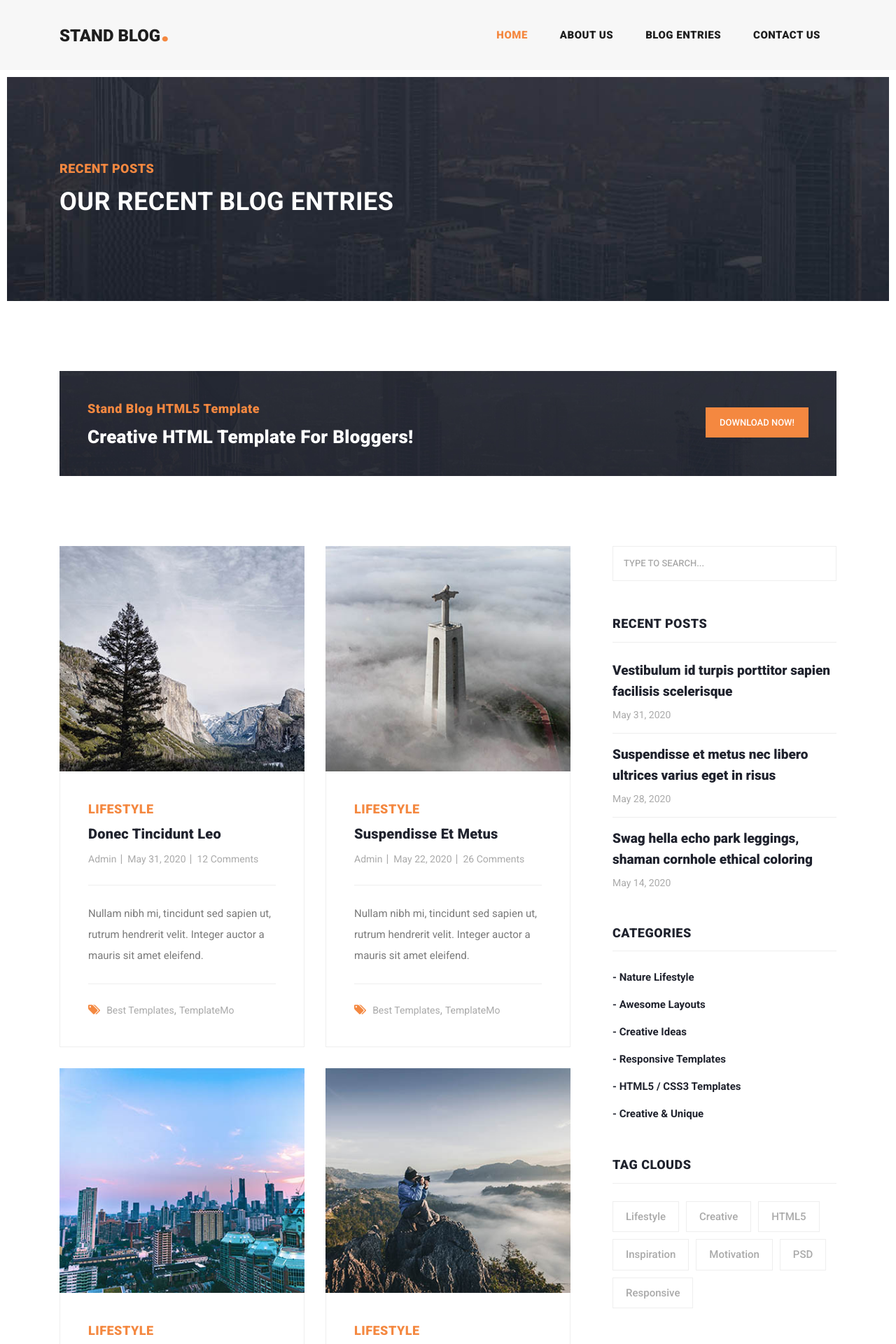
After one commit to mrzfvl3908/TestBlogPro, a Django app: page /blog/ in a window 1280 px wide. The commit adds this page. Shown: the top 1920 px of the page at 70% size. Run offline with Django 5.2, Linux system fonts and the light colour scheme; some libraries are stand-ins or nearby versions.

Commit message:
add blog_app and templates
add blog_app and templates and edit urls.py org pro

```diff
--- a/TestBlogPro/urls.py
+++ b/TestBlogPro/urls.py
@@ -24,6 +24,7 @@ urlpatterns = [
     path('', include('home_app.urls')),
     path('', include('about_app.urls')),
     path('', include('contact_app.urls')),
+    path('blog/', include('blog_app.urls')),
 ]
 urlpatterns += static(settings.STATIC_URL, document_root=settings.STATIC_ROOT)
 
--- /dev/null
+++ b/blog_app/templates/blog_app/blog.html
@@ -0,0 +1,318 @@
+{% extends 'base.html' %}
+{% load static %}
+
+{% block title %}
+    Blog
+{% endblock %}
+
+{% block content %}
+    <!-- Page Content -->
+    <!-- Banner Starts Here -->
+    <div class="heading-page header-text">
+        <section class="page-heading">
+            <div class="container">
+                <div class="row">
+                    <div class="col-lg-12">
+                        <div class="text-content">
+                            <h4>Recent Posts</h4>
+                            <h2>Our Recent Blog Entries</h2>
+                        </div>
+                    </div>
+                </div>
+            </div>
+        </section>
+    </div>
+
+    <!-- Banner Ends Here -->
+
+    <section class="call-to-action">
+        <div class="container">
+            <div class="row">
+                <div class="col-lg-12">
+                    <div class="main-content">
+                        <div class="row">
+                            <div class="col-lg-8">
+                                <span>Stand Blog HTML5 Template</span>
+                                <h4>Creative HTML Template For Bloggers!</h4>
+                            </div>
+                            <div class="col-lg-4">
+                                <div class="main-button">
+                                    <a href="https://templatemo.com/tm-551-stand-blog" target="_parent">Download
+                                        Now!</a>
+                                </div>
+                            </div>
+                        </div>
+                    </div>
+                </div>
+            </div>
+        </div>
+    </section>
+
+
+    <section class="blog-posts grid-system">
+        <div class="container">
+            <div class="row">
+                <div class="col-lg-8">
+                    <div class="all-blog-posts">
+                        <div class="row">
+                            <div class="col-lg-6">
+                                <div class="blog-post">
+                                    <div class="blog-thumb">
+                                        <img src="{% static 'assets/images/blog-thumb-01.jpg' %}" alt="">
+                                    </div>
+                                    <div class="down-content">
+                                        <span>Lifestyle</span>
+                                        <a href="post-details.html"><h4>Donec tincidunt leo</h4></a>
+                                        <ul class="post-info">
+                                            <li><a href="#">Admin</a></li>
+                                            <li><a href="#">May 31, 2020</a></li>
+                                            <li><a href="#">12 Comments</a></li>
+                                        </ul>
+                                        <p>Nullam nibh mi, tincidunt sed sapien ut, rutrum hendrerit velit. Integer
+                                            auctor a mauris sit amet eleifend.</p>
+                                        <div class="post-options">
+                                            <div class="row">
+                                                <div class="col-lg-12">
+                                                    <ul class="post-tags">
+                                                        <li><i class="fa fa-tags"></i></li>
+                                                        <li><a href="#">Best Templates</a>,</li>
+                                                        <li><a href="#">TemplateMo</a></li>
+                                                    </ul>
+                                                </div>
+                                            </div>
+                                        </div>
+                                    </div>
+                                </div>
+                            </div>
+                            <div class="col-lg-6">
+                                <div class="blog-post">
+                                    <div class="blog-thumb">
+                                        <img src="{% static 'assets/images/blog-thumb-02.jpg' %}" alt="">
+                                    </div>
+                                    <div class="down-content">
+                                        <span>Lifestyle</span>
+                                        <a href="post-details.html"><h4>Suspendisse et metus</h4></a>
+                                        <ul class="post-info">
+                                            <li><a href="#">Admin</a></li>
+                                            <li><a href="#">May 22, 2020</a></li>
+                                            <li><a href="#">26 Comments</a></li>
+                                        </ul>
+                                        <p>Nullam nibh mi, tincidunt sed sapien ut, rutrum hendrerit velit. Integer
+                                            auctor a mauris sit amet eleifend.</p>
+                                        <div class="post-options">
+                                            <div class="row">
+                                                <div class="col-lg-12">
+                                                    <ul class="post-tags">
+                                                        <li><i class="fa fa-tags"></i></li>
+                                                        <li><a href="#">Best Templates</a>,</li>
+                                                        <li><a href="#">TemplateMo</a></li>
+                                                    </ul>
+                                                </div>
+                                            </div>
+                                        </div>
+                                    </div>
+                                </div>
+                            </div>
+                            <div class="col-lg-6">
+                                <div class="blog-post">
+                                    <div class="blog-thumb">
+                                        <img src="{% static 'assets/images/blog-thumb-03.jpg' %}" alt="">
+                                    </div>
+                                    <div class="down-content">
+                                        <span>Lifestyle</span>
+                                        <a href="post-details.html"><h4>Donec tincidunt leo</h4></a>
+                                        <ul class="post-info">
+                                            <li><a href="#">Admin</a></li>
+                                            <li><a href="#">May 18, 2020</a></li>
+                                            <li><a href="#">42 Comments</a></li>
+                                        </ul>
+                                        <p>Nullam nibh mi, tincidunt sed sapien ut, rutrum hendrerit velit. Integer
+                                            auctor a mauris sit amet eleifend.</p>
+                                        <div class="post-options">
+                                            <div class="row">
+                                                <div class="col-lg-12">
+                                                    <ul class="post-tags">
+                                                        <li><i class="fa fa-tags"></i></li>
+                                                        <li><a href="#">Best Templates</a>,</li>
+                                                        <li><a href="#">TemplateMo</a></li>
+                                                    </ul>
+                                                </div>
+                                            </div>
+                                        </div>
+                                    </div>
+                                </div>
+                            </div>
+                            <div class="col-lg-6">
+                                <div class="blog-post">
+                                    <div class="blog-thumb">
+                                        <img src="{% static 'assets/images/blog-thumb-04.jpg' %}" alt="">
+                                    </div>
+                                    <div class="down-content">
+                                        <span>Lifestyle</span>
+                                        <a href="post-details.html"><h4>Mauris ac dolor ornare</h4></a>
+                                        <ul class="post-info">
+                                            <li><a href="#">Admin</a></li>
+                                            <li><a href="#">May 16, 2020</a></li>
+                                            <li><a href="#">28 Comments</a></li>
+                                        </ul>
+                                        <p>Nullam nibh mi, tincidunt sed sapien ut, rutrum hendrerit velit. Integer
+                                            auctor a mauris sit amet eleifend.</p>
+                                        <div class="post-options">
+                                            <div class="row">
+                                                <div class="col-lg-12">
+                                                    <ul class="post-tags">
+                                                        <li><i class="fa fa-tags"></i></li>
+                                                        <li><a href="#">Best Templates</a>,</li>
+                                                        <li><a href="#">TemplateMo</a></li>
+                                                    </ul>
+                                                </div>
+                                            </div>
+                                        </div>
+                                    </div>
+                                </div>
+                            </div>
+                            <div class="col-lg-6">
+                                <div class="blog-post">
+                                    <div class="blog-thumb">
+                                        <img src="{% static 'assets/images/blog-thumb-05.jpg' %}" alt="">
+                                    </div>
+                                    <div class="down-content">
+                                        <span>Lifestyle</span>
+                                        <a href="post-details.html"><h4>Donec tincidunt leo</h4></a>
+                                        <ul class="post-info">
+                                            <li><a href="#">Admin</a></li>
+                                            <li><a href="#">May 12, 2020</a></li>
+                                            <li><a href="#">16 Comments</a></li>
+                                        </ul>
+                                        <p>Nullam nibh mi, tincidunt sed sapien ut, rutrum hendrerit velit. Integer
+                                            auctor a mauris sit amet eleifend.</p>
+                                        <div class="post-options">
+                                            <div class="row">
+                                                <div class="col-lg-12">
+                                                    <ul class="post-tags">
+                                                        <li><i class="fa fa-tags"></i></li>
+                                                        <li><a href="#">Best Templates</a>,</li>
+                                                        <li><a href="#">TemplateMo</a></li>
+                                                    </ul>
+                                                </div>
+                                            </div>
+                                        </div>
+                                    </div>
+                                </div>
+                            </div>
+                            <div class="col-lg-6">
+                                <div class="blog-post">
+                                    <div class="blog-thumb">
+                                        <img src="{% static 'assets/images/blog-thumb-06.jpg' %}" alt="">
+                                    </div>
+                                    <div class="down-content">
+                                        <span>Lifestyle</span>
+                                        <a href="post-details.html"><h4>Mauris ac dolor ornare</h4></a>
+                                        <ul class="post-info">
+                                            <li><a href="#">Admin</a></li>
+                                            <li><a href="#">May 10, 2020</a></li>
+                                            <li><a href="#">3 Comments</a></li>
+                                        </ul>
+                                        <p>Nullam nibh mi, tincidunt sed sapien ut, rutrum hendrerit velit. Integer
+                                            auctor a mauris sit amet eleifend.</p>
+                                        <div class="post-options">
+                                            <div class="row">
+                                                <div class="col-lg-12">
+                                                    <ul class="post-tags">
+                                                        <li><i class="fa fa-tags"></i></li>
+                                                        <li><a href="#">Best Templates</a>,</li>
+                                                        <li><a href="#">TemplateMo</a></li>
+                                                    </ul>
+                                                </div>
+                                            </div>
+                                        </div>
+                                    </div>
+                                </div>
+                            </div>
+                            <div class="col-lg-12">
+                                <ul class="page-numbers">
+                                    <li><a href="#">1</a></li>
+                                    <li class="active"><a href="#">2</a></li>
+                                    <li><a href="#">3</a></li>
+                                    <li><a href="#"><i class="fa fa-angle-double-right"></i></a></li>
+                                </ul>
+                            </div>
+                        </div>
+                    </div>
+                </div>
+                <div class="col-lg-4">
+                    <div class="sidebar">
+                        <div class="row">
+                            <div class="col-lg-12">
+                                <div class="sidebar-item search">
+                                    <form id="search_form" name="gs" method="GET" action="#">
+                                        <input type="text" name="q" class="searchText" placeholder="type to search..."
+                                               autocomplete="on">
+                                    </form>
+                                </div>
+                            </div>
+                            <div class="col-lg-12">
+                                <div class="sidebar-item recent-posts">
+                                    <div class="sidebar-heading">
+                                        <h2>Recent Posts</h2>
+                                    </div>
+                                    <div class="content">
+                                        <ul>
+                                            <li><a href="post-details.html">
+                                                <h5>Vestibulum id turpis porttitor sapien facilisis scelerisque</h5>
+                                                <span>May 31, 2020</span>
+                                            </a></li>
+                                            <li><a href="post-details.html">
+                                                <h5>Suspendisse et metus nec libero ultrices varius eget in risus</h5>
+                                                <span>May 28, 2020</span>
+                                            </a></li>
+                                            <li><a href="post-details.html">
+                                                <h5>Swag hella echo park leggings, shaman cornhole ethical coloring</h5>
+                                                <span>May 14, 2020</span>
+                                            </a></li>
+                                        </ul>
+                                    </div>
+                                </div>
+                            </div>
+                            <div class="col-lg-12">
+                                <div class="sidebar-item categories">
+                                    <div class="sidebar-heading">
+                                        <h2>Categories</h2>
+                                    </div>
+                                    <div class="content">
+                                        <ul>
+                                            <li><a href="#">- Nature Lifestyle</a></li>
+                                            <li><a href="#">- Awesome Layouts</a></li>
+                                            <li><a href="#">- Creative Ideas</a></li>
+                                            <li><a href="#">- Responsive Templates</a></li>
+                                            <li><a href="#">- HTML5 / CSS3 Templates</a></li>
+                                            <li><a href="#">- Creative &amp; Unique</a></li>
+                                        </ul>
+                                    </div>
+                                </div>
+                            </div>
+                            <div class="col-lg-12">
+                                <div class="sidebar-item tags">
+                                    <div class="sidebar-heading">
+                                        <h2>Tag Clouds</h2>
+                                    </div>
+                                    <div class="content">
+                                        <ul>
+                                            <li><a href="#">Lifestyle</a></li>
+                                            <li><a href="#">Creative</a></li>
+                                            <li><a href="#">HTML5</a></li>
+                                            <li><a href="#">Inspiration</a></li>
+                                            <li><a href="#">Motivation</a></li>
+                                            <li><a href="#">PSD</a></li>
+                                            <li><a href="#">Responsive</a></li>
+                                        </ul>
+                                    </div>
+                                </div>
+                            </div>
+                        </div>
+                    </div>
+                </div>
+            </div>
+        </div>
+    </section>
+{% endblock %}
--- /dev/null
+++ b/blog_app/urls.py
@@ -0,0 +1,8 @@
+from django.urls import path
+from . import views
+
+app_name = 'blog_app'
+urlpatterns = [
+    path('', views.blog, name='blog'),
+    path('single', views.single_blog, name='single_blog'),
+]
--- a/blog_app/views.py
+++ b/blog_app/views.py
@@ -1,3 +1,8 @@
 from django.shortcuts import render
 
-# Create your views here.
+def blog(request):
+    return render(request, 'blog_app/blog.html', {})
+
+
+def single_blog(request):
+    return render(request, 'blog_app/single_blog.html', {})
--- a/templates/header.html
+++ b/templates/header.html
@@ -29,10 +29,7 @@
                         <a class="nav-link" href="{% url 'about_app:about' %}">About Us</a>
                     </li>
                     <li class="nav-item">
-                        <a class="nav-link" href="blog.html">Blog Entries</a>
-                    </li>
-                    <li class="nav-item">
-                        <a class="nav-link" href="post-details.html">Post Details</a>
+                        <a class="nav-link" href="{% url 'blog_app:blog' %}">Blog Entries</a>
                     </li>
                     <li class="nav-item">
                         <a class="nav-link" href="{% url 'contact_app:contact' %}">Contact Us</a>
```
Also changed, not shown: blog_app/templates/blog_app/single_blog.html (added, +290 -0 lines).
